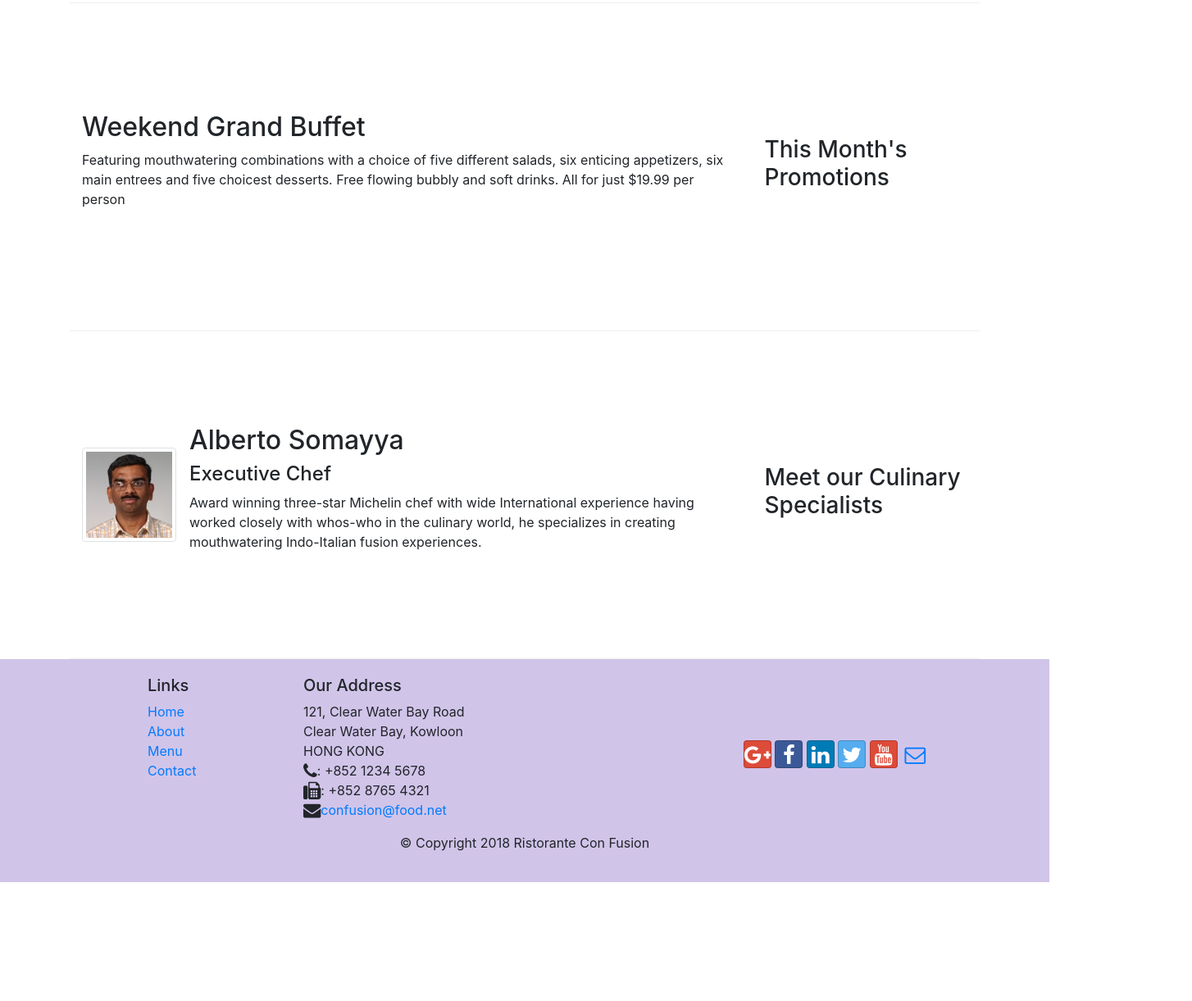
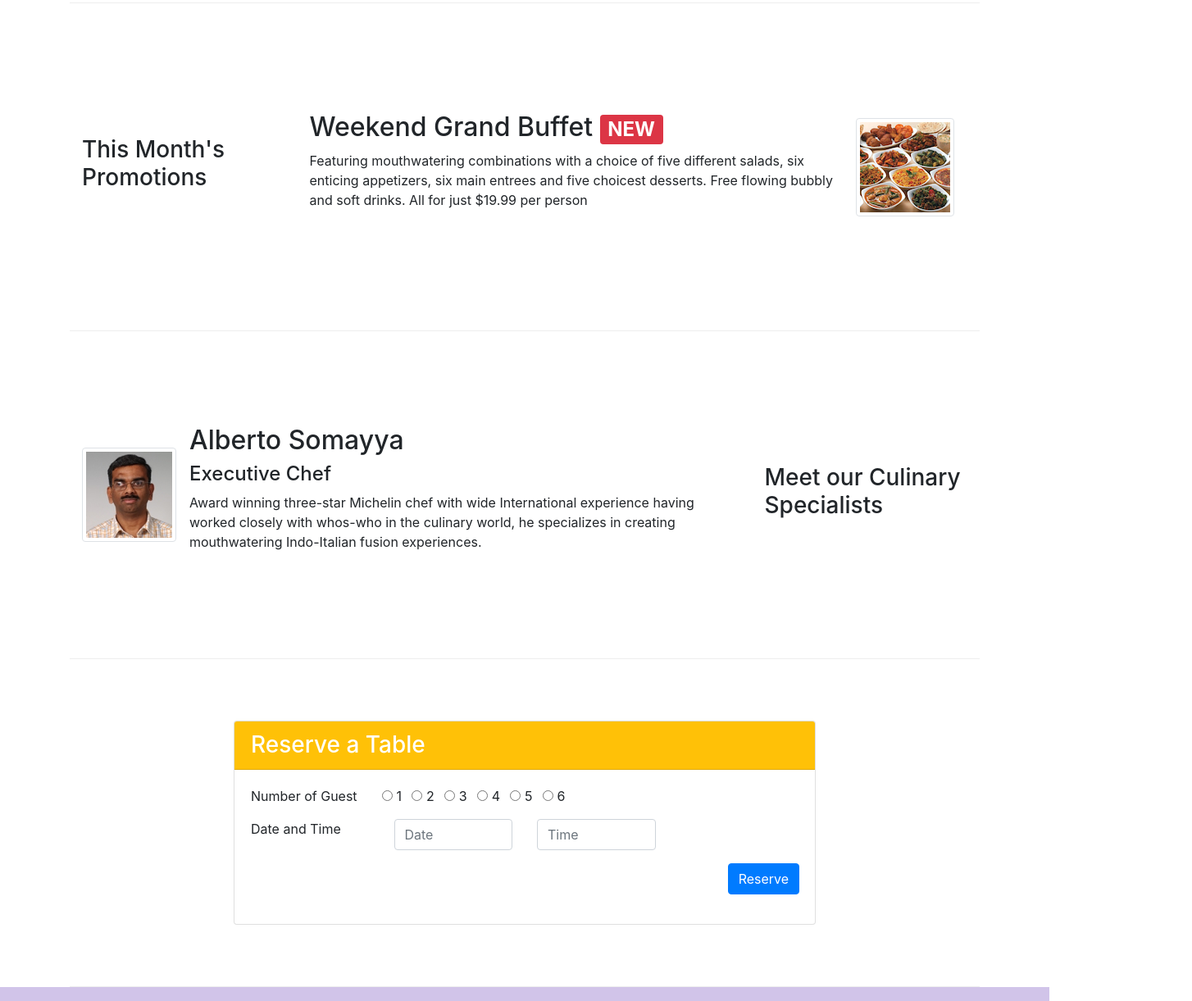
Before and after one commit to ScreAzoe/Bootstrap-E1, a website: page index.html in a window 1280 px wide. Shown: the part 680-1901 px from the top of the page at 82% size, 1454 px wide, since content can reach past the window. Before the commit the page ends 1756 px from the top, so only its background shows below. Drawn offline with nearby package versions, Linux system fonts and the light colour scheme.

Commit message:
Reserve Table Form

```diff
--- a/index.html
+++ b/index.html
@@ -9,11 +9,10 @@
      <!-- Bootstrap CSS -->
      <link rel="stylesheet" href="node_modules/bootstrap/dist/css/bootstrap.min.css">
      <link rel="stylesheet" href="css/styles.css">
-     <link rel="stylesheet" href="node_modules/font-awesome/css/font-awesome.min.css"">
-     <link rel="stylesheet" href= "node_modules/bootstrap-social/bootstrap-social.css">
+     <link rel="stylesheet" href="node_modules/font-awesome/css/font-awesome.min.css" "="">
+     <link rel="stylesheet" href="node_modules/bootstrap-social/bootstrap-social.css">
      <title>Ristorante Con Fusion</title>
 </head>
-
 <body>
     <nav class="navbar navbar-dark navbar-expand-sm fixed-top">
         <div class= "container">
@@ -37,12 +36,20 @@
 
     <header class="jumbotron">
         <div class="container">
-            <div class="row row-header">
+            <div class="row row-header align-items-center">
                 <div class="col-12 col-sm-6">
                     <h1>Ristorante con Fusion</h1>
                     <p>We take inspiration from the World's best cuisines, and create a unique fusion experience. Our lipsmacking creations will tickle your culinary senses!</p>
                 </div>
                 <div class="col-12 col-sm">
+                    <img src="img/logo.png" class="img-fluid">
+                </div>
+                <div class="col-12 col-sm-3">
+                    <a href="#id_form">
+                        <button type="submit" class="btn btn-block btn-warning">
+                            <strong>Reserve Table</strong>
+                        </button>
+                    </a>
                 </div>
             </div>
         </div>
@@ -68,13 +75,23 @@
 
 
         <div class="row row-content align-items-center">
-            <div class="col-12 col-sm-4 order-sm-last col-md-3 ">
+            <div class="col-12 col-sm-4 order-sm-first col-md-3 ">
                 <h3>This Month's Promotions</h3>
             </div>
-            <div class="col col-sm order-sm-first col-md">
-                <h2>Weekend Grand Buffet</h2>
-                <p>Featuring mouthwatering combinations with a choice of five different salads, six enticing appetizers, six main entrees and five choicest desserts. Free flowing bubbly and soft drinks. All for just $19.99 per person </p>
-            </div>
+            <div class="col col-sm order-sm-last col-md">
+                <div class="media">
+
+                    <div class="media-body">
+                        <h2 class="mt-0">
+                            Weekend Grand Buffet
+                            <span class="badge badge-danger">NEW</span>
+                        </h2>
+                        <p class="d-none d-sm-block">Featuring mouthwatering combinations with a choice of five different salads, six enticing appetizers, six main entrees and five choicest desserts. Free flowing bubbly and soft drinks. All for just $19.99 per person </p>
+
+                    </div>
+                    <img class="d-flex mr-3 img-thumbnail align-self-center" src="img/buffet.png" alt="buffet">
+                </div>
+                </div>
         </div>
 
         <div class="row row-content align-items-center">
@@ -82,7 +99,7 @@
                 <h3>Meet our Culinary Specialists</h3>
             </div>
             <div class="col col-sm order-sm-first col-md">
-                <diV class="media">
+                <div class="media">
                     <img class="d-flex mr-3 img-thumbnail align-self-center"
                         src="img/alberto.png" alt="alberto">
                     <div class="media-body">
@@ -90,7 +107,66 @@
                         <h4>Executive Chef</h4>
                         <p class="d-none d-sm-block">Award winning three-star Michelin chef with wide International experience having worked closely with whos-who in the culinary world, he specializes in creating mouthwatering Indo-Italian fusion experiences. </p>
                     </div>
-                </diV>
+                </div>
+            </div>
+        </div>
+
+        <div class="row row-content align-items-center justify-content-center">
+            <div class="col-sm-8 col-12">
+                <div class="card">
+                    <h3 class="card-header text-white bg-warning" >Reserve a Table</h3>
+                    <div class="card-body">
+                        <form id="id_form">
+                            <div class="form-group row">
+                                <div class="col-md-3 col-sm-12"> Number of Guest</div>
+                                    <div class="form-check form-check-inline">
+                                        <input class="form-check-input" type="radio" name="inlineRadioOptions" id="inlineRadio1" value="option1">
+                                        <label class="form-check-label" for="inlineRadio1">1</label>
+                                    </div>
+                                    <div class="form-check form-check-inline">
+                                        <input class="form-check-input" type="radio" name="inlineRadioOptions" id="inlineRadio2" value="option2">
+                                        <label class="form-check-label" for="inlineRadio2">2</label>
+                                    </div>
+                                <div class="form-check form-check-inline">
+                                    <input class="form-check-input" type="radio" name="inlineRadioOptions" id="inlineRadio3" value="option3">
+                                    <label class="form-check-label" for="inlineRadio3">3</label>
+                                </div>
+                                <div class="form-check form-check-inline">
+                                    <input class="form-check-input" type="radio" name="inlineRadioOptions" id="inlineRadio4" value="option4">
+                                    <label class="form-check-label" for="inlineRadio4">4</label>
+                                </div>
+                                <div class="form-check form-check-inline">
+                                    <input class="form-check-input" type="radio" name="inlineRadioOptions" id="inlineRadio5" value="option5">
+                                    <label class="form-check-label" for="inlineRadio5">5</label>
+                                </div>
+                                <div class="form-check form-check-inline">
+                                    <input class="form-check-input" type="radio" name="inlineRadioOptions" id="inlineRadio6" value="option6">
+                                    <label class="form-check-label" for="inlineRadio6">6</label>
+                                </div>
+                            </div>
+                            <div class="form-group row">
+                                <div class= "col-md-3 col-sm-12">
+                                    Date and Time
+                                </div>
+                                <div class= "col-md-3 col-sm">
+                                    <input class="form-control" type="text" placeholder="Date">
+
+                                </div>
+                               <div class="col-md-3 col-sm">
+                                <input class="form-control" type="text" placeholder="Time">
+
+                               </div>
+                            </div>
+                            <div class="form-group row">
+                                <div class="offset-md-10 col-md-10">
+                                    <button type="submit" class="btn btn-primary">
+                                        Reserve
+                                    </button>
+                                </div>
+                            </div>
+                        </form>
+                    </div>
+                </div>
             </div>
         </div>
     </div>
```
